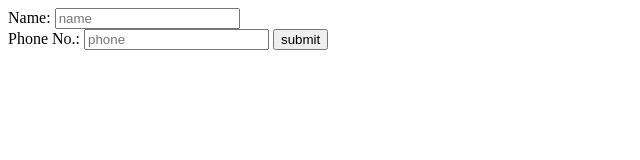
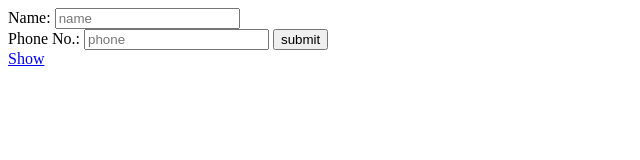
Before and after one commit to Raishan12/database-project, a plain HTML site: page Frontend/index.html in a window 1280 px wide. Shown: the full height of the page, 0-640 px from the left. Drawn offline with Linux system fonts and the light colour scheme.

Commit message:
finished but here is a simple way

```diff
--- a/Frontend/index.html
+++ b/Frontend/index.html
@@ -13,6 +13,29 @@
         <input type="text" name="phone" id="phone" placeholder="phone">
         <input type="submit" value="submit">
     </form>
+    <a href="/getdata">Show</a>
 
 </body>
 </html>
+
+
+
+
+<!-- <!DOCTYPE html>
+<html lang="en">
+<head>
+    <meta charset="UTF-8">
+    <meta name="viewport" content="width=device-width, initial-scale=1.0">
+    <title>Document</title>
+</head>
+<body>
+    <form action="/update" method="POST">
+        <label for="name">Name: </label>
+        <input type="text" name="name" id="name" placeholder="name"><br>
+        <label for="phone">Phone No.: </label>
+        <input type="text" name="phone" id="phone" placeholder="phone">
+        <input type="submit" value="submit">
+    </form>
+    <a href="/">Back to Home</a>
+</body>
+</html> -->
```
Also changed, not shown: Frontend/update.html (deleted).
